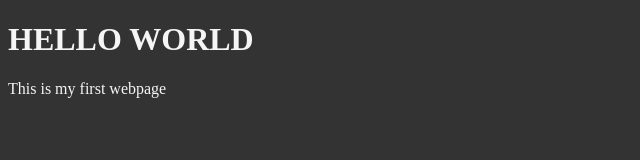
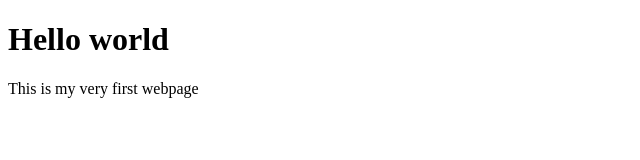
Before and after one commit to He-is-Henry/HTML, a plain HTML site: page LESSON 1/index.html in a window 1280 px wide. Shown: the whole page, without its empty margins (0-640 px from the left). Drawn offline with Linux system fonts and the light colour scheme.

Commit message:
Update index.html

```diff
--- a/LESSON 1/index.html
+++ b/LESSON 1/index.html
@@ -1,17 +1,14 @@
-<!DOCTYPE html>
+<!doctype html>
 <html lang="en">
-<head>
-    <meta charset="UTF-8">
-    <style>
-        body {
-            background-color: #333;
-            color: whitesmoke;
-        }
-    </style>
-    <title>Page title</title>
-</head>
-<body>
-    <h1> HELLO WORLD</h1>
-    <p> This is my first webpage </p>
-</body>
+    <head>
+        <meta charset="UTF-8" />
+        <meta name="viewport" content="width=device-width, initial-scale=1.0" />
+        <meta http-equiv="X-UA-Compatible" content="ie=edge" />
+        <title>Document</title>
+    </head>
+    <body>
+        <!-- Headings rank from h1- h6 h1 being the largest and h6, the smallest-->
+        <h1>Hello world</h1>
+        <p>This is my very first webpage</p>
+    </body>
 </html>
```
